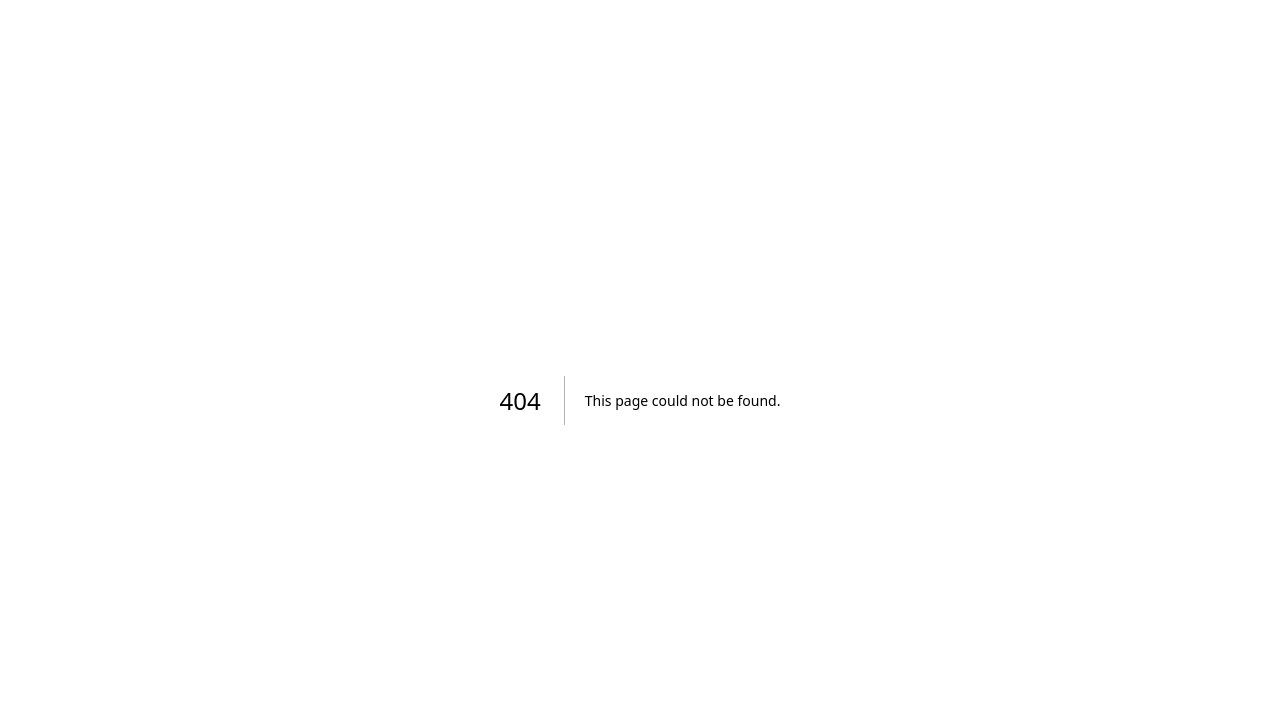
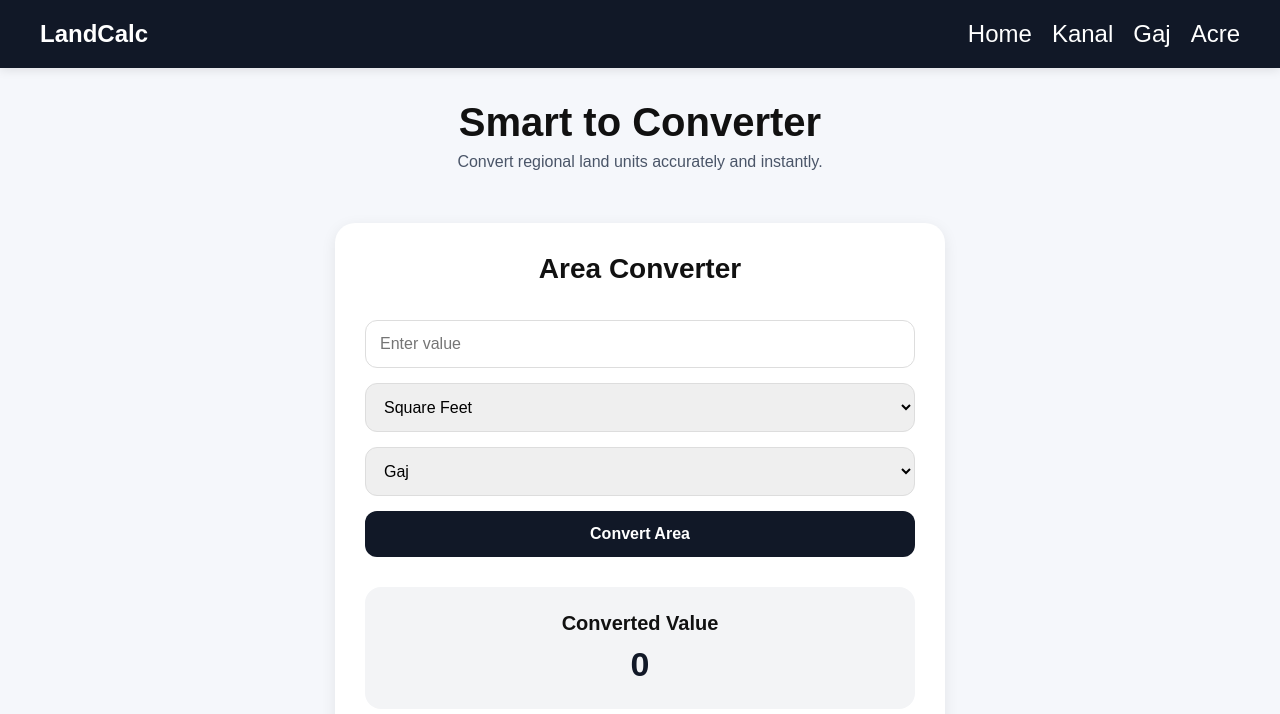
Before and after one commit to Shankarm3/landcalc-next, a Next.js app: page /acre-to-kanal in a window 1280 px wide. Before the commit this address had no page. Shown: the top 714 px of the page. Built offline with nearby package versions, Linux system fonts and the light colour scheme.

Commit message:
feat: added landcalc main converter layout

```diff
--- /dev/null
+++ b/app/[from]-to-[to]/page.js
@@ -0,0 +1,52 @@
+import Navbar from "../../components/Navbar";
+import Converter from "../../components/Converter";
+
+// Function to capitalize first letters for clean SEO titles
+function capitalize(str) {
+   if (!str) return "";
+   return str.charAt(0).toUpperCase() + str.slice(1);
+}
+
+// 1. Dynamic SEO Metadata Generation
+export async function generateMetadata({ params }) {
+   const { from, to } = await params;
+
+   const fromUnit = capitalize(from);
+   const toUnit = capitalize(to);
+
+   return {
+      title: `${fromUnit} to ${toUnit} Converter | Accurate Land Calculator`,
+      description: `Instantly convert ${fromUnit} to ${toUnit}. Use our free smart land area calculator for precise regional conversions, formulas, and real estate calculations.`,
+      alternates: {
+         canonical: `https://yourdomain.com/${from}-to-${to}`,
+      },
+   };
+}
+
+// 2. The Page Layout
+export default async function ConversionPage({ params }) {
+   const { from, to } = await params;
+
+   return (
+      <main>
+         <Navbar />
+         <div style={{ padding: "2rem 1rem", textAlign: "center" }}>
+            <h1
+               style={{
+                  fontSize: "2.5rem",
+                  fontWeight: "bold",
+                  marginBottom: "0.5rem",
+               }}
+            >
+               Smart {capitalize(from)} to {capitalize(to)} Converter
+            </h1>
+            <p style={{ color: "#4a5568", marginBottom: "2rem" }}>
+               Convert regional land units accurately and instantly.
+            </p>
+
+            {/* Pass props to Converter to automatically set dropdown defaults */}
+            <Converter defaultFrom={from} defaultTo={to} />
+         </div>
+      </main>
+   );
+}
--- a/components/Converter.js
+++ b/components/Converter.js
@@ -1,33 +1,41 @@
 "use client";
 
-import { useState } from "react";
+import { useState, useEffect } from "react";
 
-export default function Converter() {
+export default function Converter({ defaultFrom = "sqft", defaultTo = "gaj" }) {
    const [value, setValue] = useState("");
-
-   const [fromUnit, setFromUnit] = useState("sqft");
-
-   const [toUnit, setToUnit] = useState("gaj");
-
+   const [fromUnit, setFromUnit] = useState(defaultFrom);
+   const [toUnit, setToUnit] = useState(defaultTo);
    const [result, setResult] = useState(0);
 
+   // Automatically update dropdown selections if the user changes pages via SEO URLs
+   useEffect(() => {
+      setFromUnit(defaultFrom);
+      setToUnit(defaultTo);
+   }, [defaultFrom, defaultTo]);
+
    function convertArea() {
+      if (!value || isNaN(value)) {
+         setResult(0);
+         return;
+      }
+
+      // Base conversion layer: How many square feet are in exactly 1 of these units?
       const sqftMap = {
          sqft: 1,
-
-         gaj: 9,
-
-         kanal: 5445,
-
-         bigha: 27225,
-
-         acre: 43560,
+         gaj: 9, // 1 Gaj = 9 sqft
+         kanal: 5445, // 1 Kanal = 5445 sqft
+         bigha: 27225, // 1 Standard Bigha = 27225 sqft
+         acre: 43560, // 1 Acre = 43560 sqft
       };
 
-      const valueInSqft = value * sqftMap[fromUnit];
+      // 1. Convert input value completely to its square feet equivalent
+      const valueInSqft = parseFloat(value) * sqftMap[fromUnit];
 
+      // 2. Divide by target unit value to get final conversion
       const finalValue = valueInSqft / sqftMap[toUnit];
 
+      // Clear out extreme decimals cleanly
       setResult(finalValue.toFixed(2));
    }
 
@@ -48,25 +56,17 @@ export default function Converter() {
                onChange={(e) => setFromUnit(e.target.value)}
             >
                <option value="sqft">Square Feet</option>
-
                <option value="gaj">Gaj</option>
-
                <option value="kanal">Kanal</option>
-
                <option value="bigha">Bigha</option>
-
                <option value="acre">Acre</option>
             </select>
 
             <select value={toUnit} onChange={(e) => setToUnit(e.target.value)}>
                <option value="sqft">Square Feet</option>
-
                <option value="gaj">Gaj</option>
-
                <option value="kanal">Kanal</option>
-
                <option value="bigha">Bigha</option>
-
                <option value="acre">Acre</option>
             </select>
 
@@ -74,7 +74,6 @@ export default function Converter() {
 
             <div className="result-box">
                <h3>Converted Value</h3>
-
                <div id="result">{result}</div>
             </div>
          </div>
```
Also changed, not shown: app/sitemap.js (added, +30 -0 lines).
